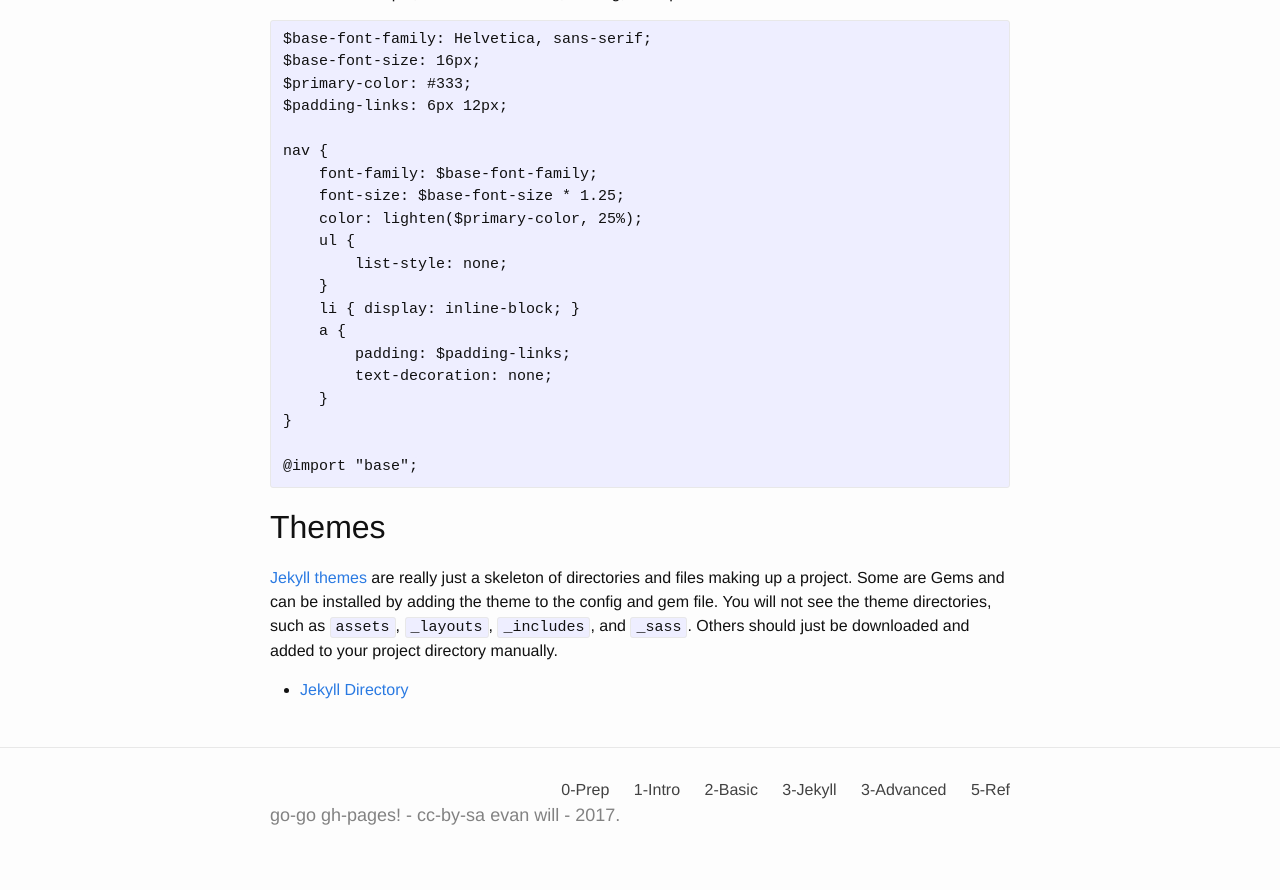
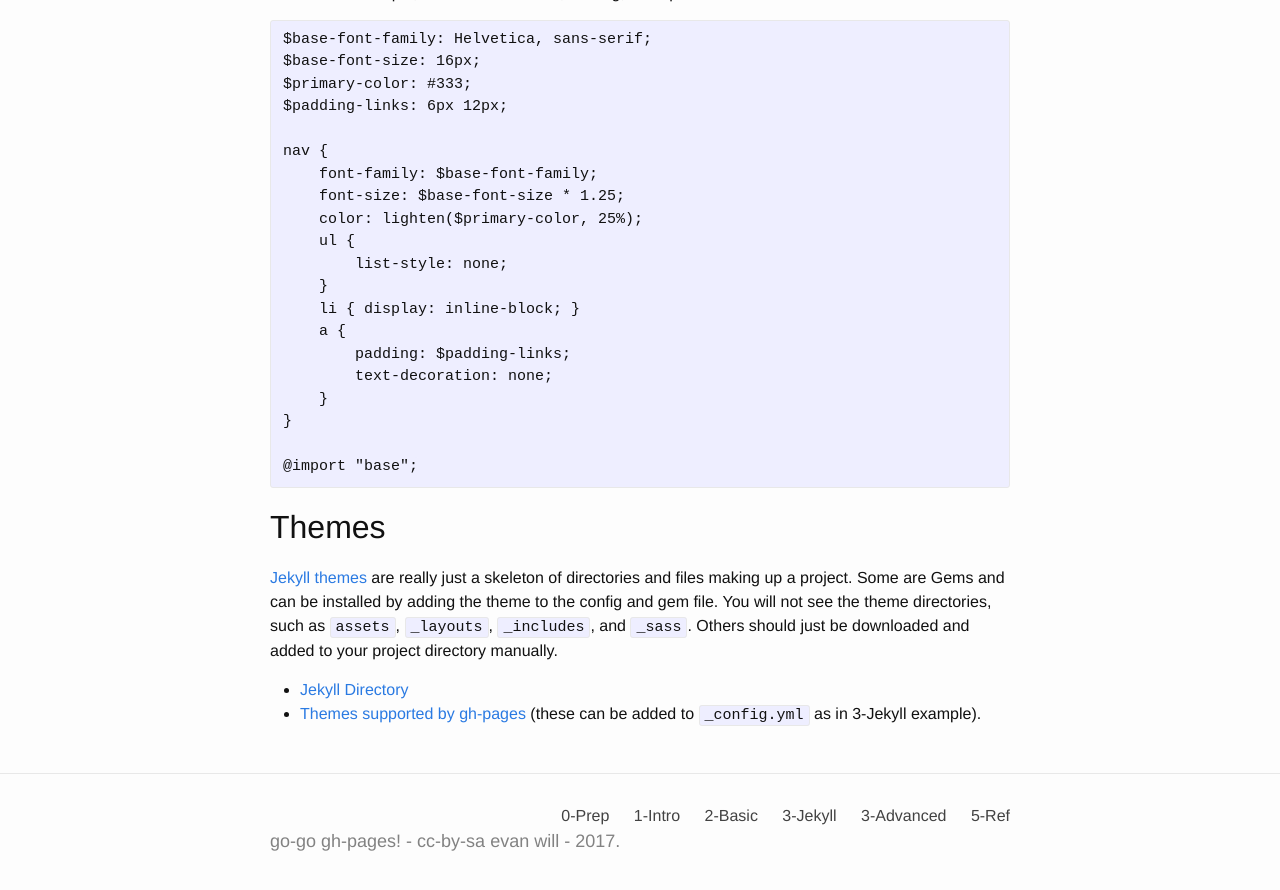
Before and after one commit to evanwill/go-go-ghpages, a Jekyll site: the page built from 5-reference.md, in a window 1280 px wide and 900 px high, scrolled down 2966 px. Shown: the top 890 px of the window. Built offline with Jekyll 4.4.1, drawn with Linux system fonts in a browser that asks for light colours.

Commit message:
Update 5-reference.md

```diff
--- a/5-reference.md
+++ b/5-reference.md
@@ -146,3 +146,4 @@ Some are Gems and can be installed by adding the theme to the config and gem fil
 You will not see the theme directories, such as `assets`, `_layouts`, `_includes`, and `_sass`.
 Others should just be downloaded and added to your project directory manually.
 - [Jekyll Directory](http://themes.jekyllrc.org/)
+- [Themes supported by gh-pages](https://pages.github.com/themes/) (these can be added to `_config.yml` as in 3-Jekyll example).
```
